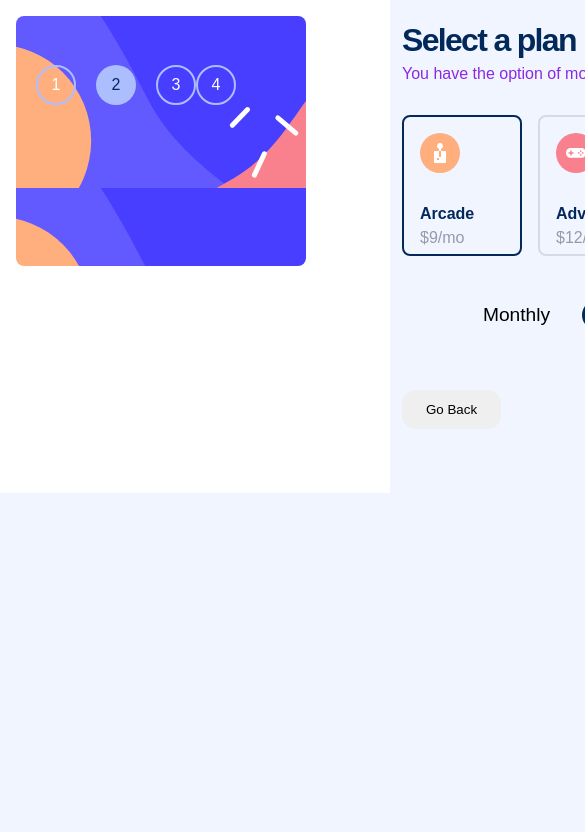
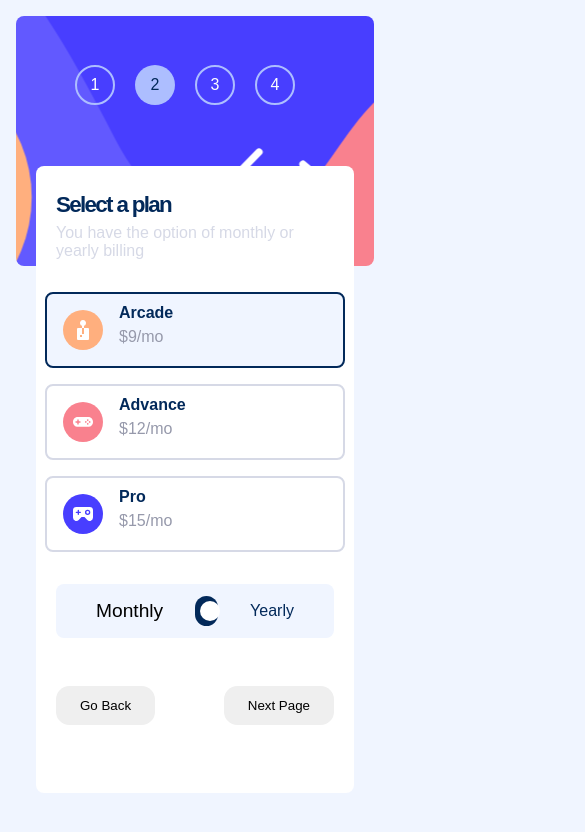
Before and after one commit to oteikwu1/Multi-step-form, a React (Vite) app: page /plan in a window 390 px wide. Shown: the top 832 px of the page, 585 px wide, since content can reach past the window. Built offline with nearby package versions, Linux system fonts and the light colour scheme.

Commit message:
fix side bar resposivenss broken layout bug

```diff
--- a/src/components/PersonalInfo.css
+++ b/src/components/PersonalInfo.css
@@ -32,6 +32,15 @@
 
 label {
     font-family: var(--Main-font);
+    margin: 20px 0;
+}
+
+.name-label {
+    font-size: 1em;
+}
+
+#name, #email,
+#number{
     margin: 6px 0;
 }
 
@@ -46,6 +55,16 @@ input[type=tel] {
 
 input[type=text]::placeholder {
     font-size: var(--Font-weight-md);
+}
+
+.error-message {
+    font-family: var(--Main-font);
+    color: var(--Primary-Red-500);
+    font-family: .6em;
+    text-align: end;
+    display: inline-block;
+    padding-left: 120px;
+    margin-bottom: 6px;
 }
 
 .btn-container {
--- a/src/components/SelectPlan.css
+++ b/src/components/SelectPlan.css
@@ -21,7 +21,7 @@
 .select-plan-title {
     font-family: var(--Main-font);
     color: var(--Neutral-Purple-200);
-    color: blueviolet;
+    font-size: 1em;
 }
 
 .plan-card {
@@ -133,5 +133,38 @@ input:checked~.yearly-text {
 
 
 @media screen and (max-width: 600px) {
+    .main-container {
+        flex-direction: column;
+        gap: 0;
+        background-color: var(--Neutral-Blue-100);
+        position: relative;
+    }
 
+    .content-container {
+        background-color: var(--Neutral-White);
+       z-index: 1000;
+       margin: -100px 20px 0 20px;
+       border-radius: 8px;
+       padding: 20px;
+    }
+
+    .select-plan-heading {
+       font-size: 1.4em;
+    }
+
+    .plan-container {
+        flex-direction: column;
+        align-items: center;
+        justify-content: center;
+    }
+
+    .plan-card {
+      width: 300px;
+      display: flex;
+
+    }
+
+   .plan-card h4 {
+    margin: .6em 0 .4em 1em;
+   }
 }
--- a/src/components/SelectPlan.jsx
+++ b/src/components/SelectPlan.jsx
@@ -34,24 +34,30 @@ const SelectPlan = () => {
             onClick={() => handPlanName('arcade')}
             >
               <img className="plan-card-image" src={arcade} alt="arcade icon" />
-              <h4>Arcade</h4>
+              <div>
+                <h4>Arcade</h4>
               <p>$9/mo</p>
+              </div>
             </div>
 
             <div className={`plan-card ${selectPLan === "advance" ? "active" : ""}`}
             onClick={() => handPlanName('advance')}
             >
               <img className="plan-card-image" src={advance} alt="advance icon" />
-              <h4>Advance</h4>
-              <p>$12/mo</p>
+              <div>
+                <h4>Advance</h4>
+                <p>$12/mo</p>
+              </div>
             </div>
 
             <div className={`plan-card ${selectPLan === "pro" ? "active" : ""}`}
              onClick={() => handPlanName("pro")}
             >
               <img className="plan-card-image" src={pro} alt="pro icon" />
-              <h4>Pro</h4>
+             <div>
+               <h4>Pro</h4>
               <p>$15/mo</p>
+             </div>
             </div>
         </div>
 
--- a/src/components/SideBar.css
+++ b/src/components/SideBar.css
@@ -61,6 +61,10 @@
     .image {
         background: url(../assets/bg-sidebar-mobile.svg);
         height: 250px;
+        background-repeat: no-repeat;
+        background-position: center;
+        background-size: cover;
+        padding: 30px 0 0;
     }
 
     .step-circle {
--- a/src/components/SideBar.jsx
+++ b/src/components/SideBar.jsx
@@ -18,7 +18,6 @@ const SideBar = ({activeStep}) => {
     </div>
 
     <div className="step-two-container">
-
         <div className={`step-circle ${activeStep === 2 ? "active" : ""}`}>
             <span>2</span>
         </div>
@@ -28,6 +27,7 @@ const SideBar = ({activeStep}) => {
             <h2 className="step-title">select plan</h2>
         </div>
     </div>
+    <div className="step three-container">
 
      <div className={`step-circle ${activeStep === 3 ? "active" : ""}`}>
         <span>3</span>
@@ -37,15 +37,18 @@ const SideBar = ({activeStep}) => {
         <p className="step-label">Step 3</p>
         <h2 className="step-title">add-ons</h2>
     </div>
+    </div>
 
-<div className={`step-circle ${activeStep === 3 ? "active" : ""}`}>
+   <div className="step-four-container">
+    <div className={`step-circle ${activeStep === 4 ? "active" : ""}`}>
     <span>4</span>
 </div>
 
- <div className="step-content">
-    <p className="step-label">Step 4</p>
-    <h2 className="step-title">summary</h2>
-</div>
+    <div className="step-content">
+        <p className="step-label">Step 4</p>
+        <h2 className="step-title">summary</h2>
+    </div>
+   </div>
 
 </div>
 </div>
```
